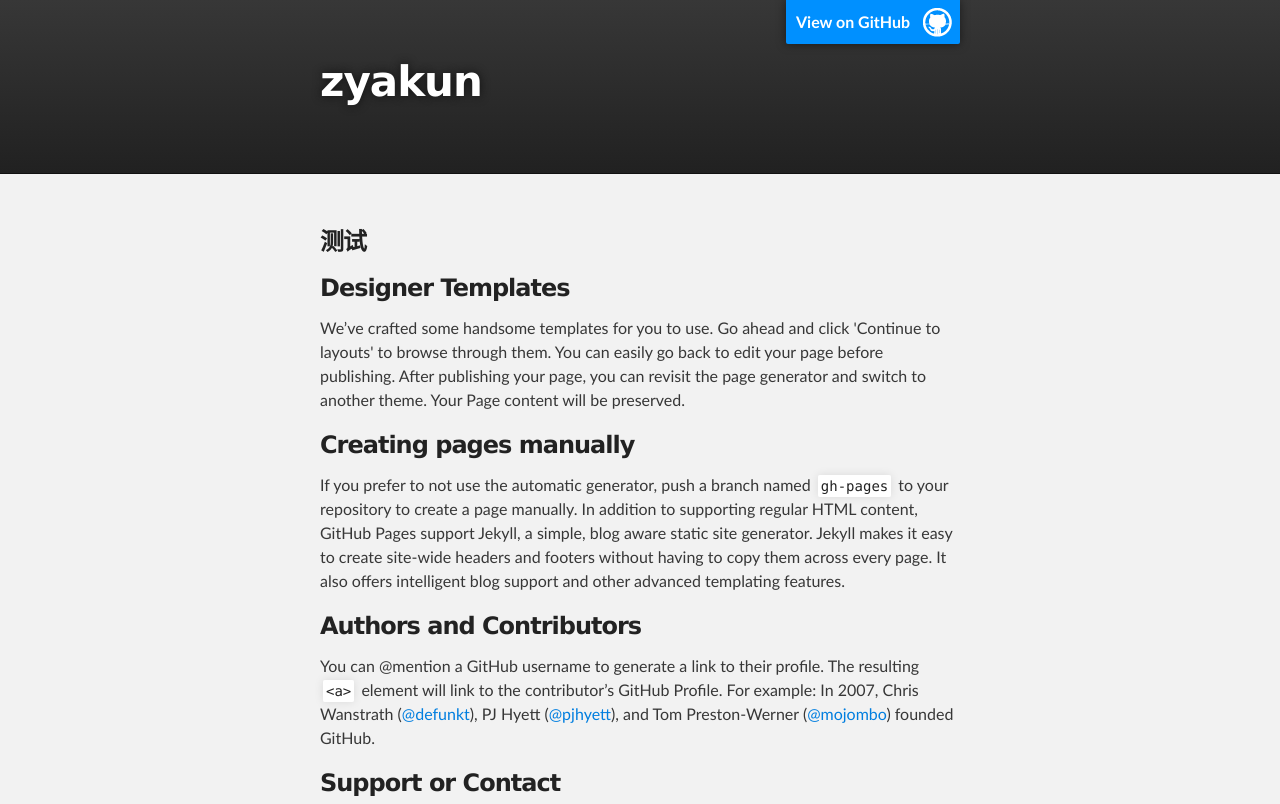
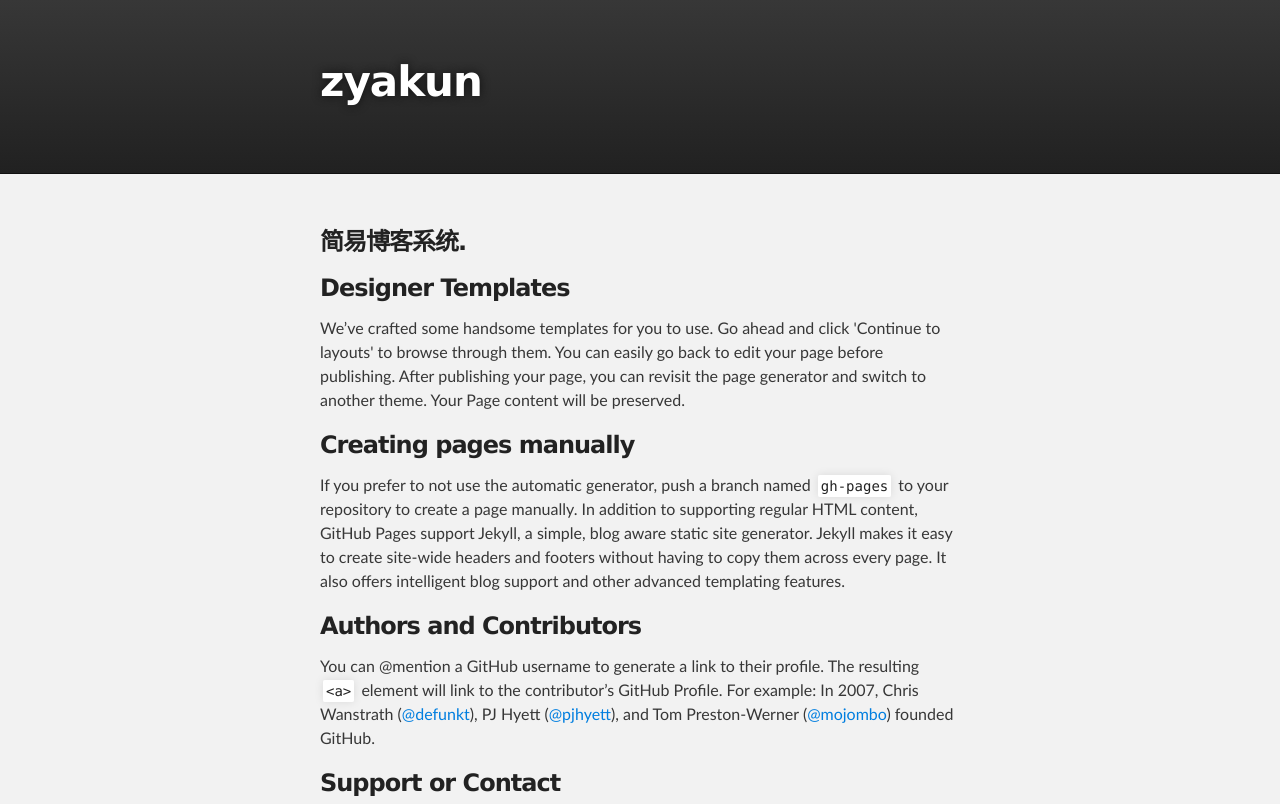
Before and after one commit to planb3/zyakun, a plain HTML site: page index.html in a window 1280 px wide. Shown: the top 804 px of the page. Drawn offline with Linux system fonts and the light colour scheme.

Commit message:
Update index.html

```diff
--- a/index.html
+++ b/index.html
@@ -16,8 +16,6 @@
     <!-- HEADER -->
     <div id="header_wrap" class="outer">
         <header class="inner">
-          <a id="forkme_banner" href="https://github.com/planb3/zyakun">View on GitHub</a>
-
           <h1 id="project_title">zyakun</h1>
           <h2 id="project_tagline"></h2>
         </header>
@@ -26,7 +24,7 @@
     <!-- MAIN CONTENT -->
     <div id="main_content_wrap" class="outer">
       <section id="main_content" class="inner">
-        <h3>测试</h3>
+        <h3>简易博客系统.</h3>
           <h3>
 <a id="designer-templates" class="anchor" href="#designer-templates" aria-hidden="true"><span aria-hidden="true" class="octicon octicon-link"></span></a>Designer Templates</h3>
 
```
